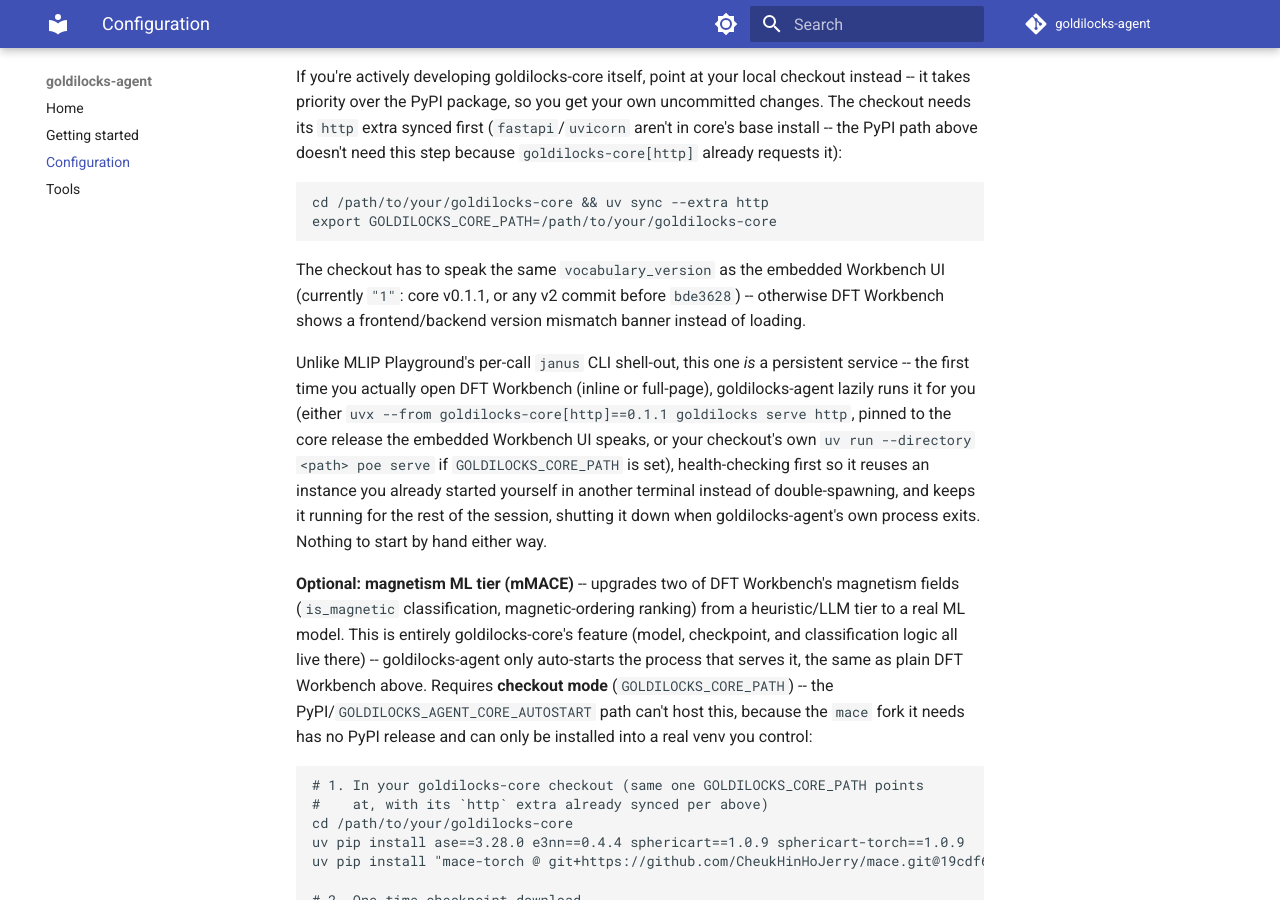
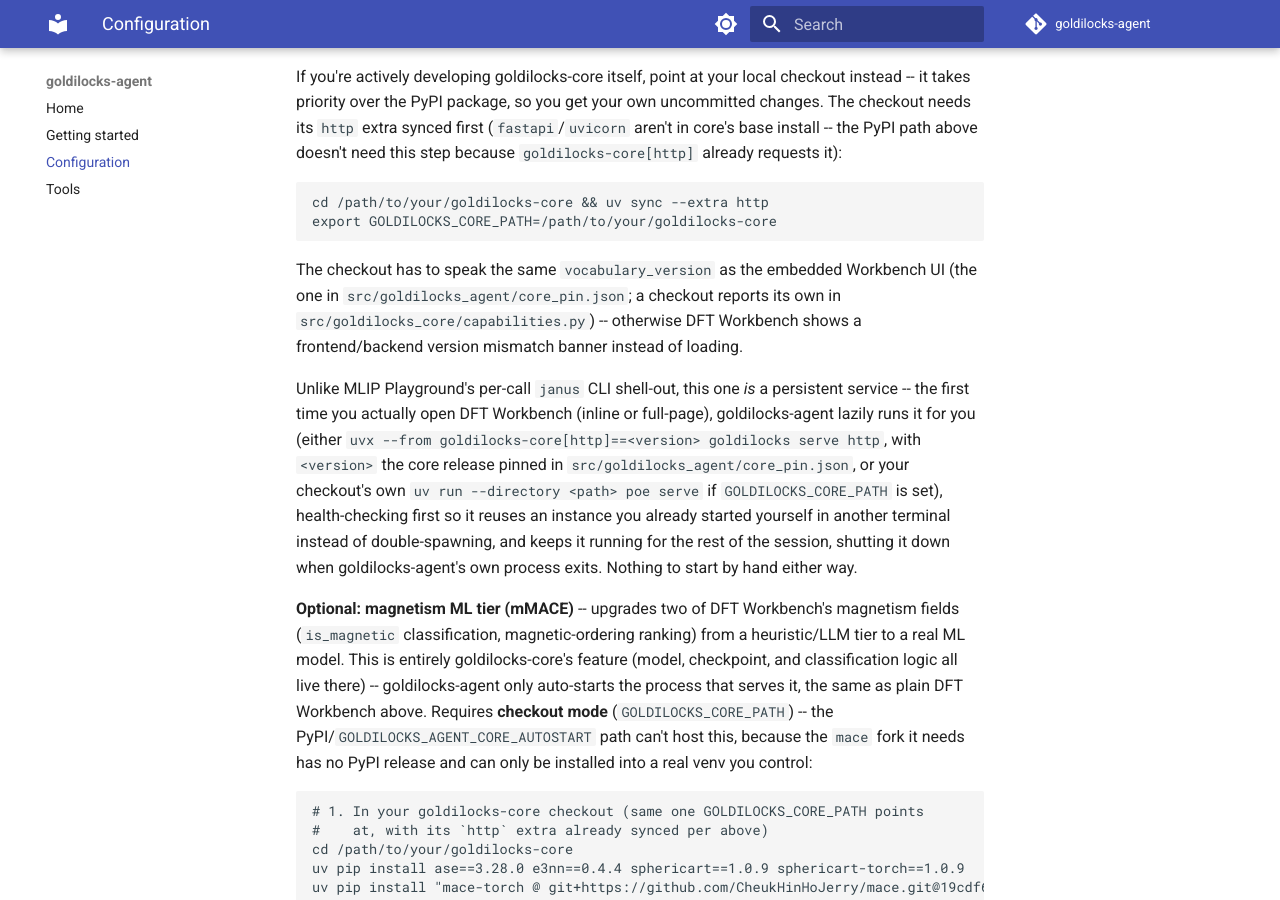
Before and after one commit to stfc/goldilocks-agent, an MkDocs documentation site: the page built from docs/configuration.md, in a window 1280 px wide and 900 px high, scrolled down 1019 px. Built offline with MkDocs 1.6.1 and Material for MkDocs 9.7.7, drawn with Linux system fonts in a browser that asks for light colours; comment, search, counter and statistics services are not loaded.

Commit message:
Pin goldilocks-core in one file and check every pin site against it
The core version lived in three unconnected places: the Dockerfile's
`git clone --branch v0.1.1`, PyPI mode's requirement, and the vendored
goldilocks-workbench tarball. The tarball only works against a core that
speaks the same vocabulary_version, so a bump that misses one of them
breaks DFT Workbench in the browser while CI stays green.

- src/goldilocks_agent/core_pin.json records the release (repository,
  tag, commit, version, vocabulary_version) and the tarball (file name,
  sha256, source commit). core_server.CORE_PIN loads it as package data;
  PyPI mode's requirement is derived from it.
- The Dockerfile fetches the pinned commit and asserts HEAD matches it,
  and does so before copying the agent's own source, so editing src/ no
  longer refetches core.
- tests/test_core_pin.py checks the pin against the Dockerfile, PyPI mode,
  package.json, the lockfile, the tarball's sha256, the vocabulary
  constant compiled into the tarball, and that every route the tarball
  calls is proxied (prod and dev). It also asserts goldilocks-core is
  never a Python dependency, and ruff's TID251 now bans importing it.

````diff
--- a/docker-compose.yml
+++ b/docker-compose.yml
@@ -35,7 +35,7 @@ services:
       # MP_API_KEY:
       GOLDILOCKS_AGENT_MLIP_ENABLED: "1"
       # This image bakes in goldilocks-core's own *source* (Dockerfile,
-      # /opt/goldilocks-core, pinned to a real release tag) as the default
+      # /opt/goldilocks-core, at the release in core_pin.json) as the default
       # DFT Workbench backend -- checkout mode, not the PyPI/uvx autostart
       # path, since that's the only mode the magnetism ML tier below can
       # ever use (no addressable, persistent venv to install its fork
--- a/docs/configuration.md
+++ b/docs/configuration.md
@@ -59,15 +59,17 @@ export GOLDILOCKS_CORE_PATH=/path/to/your/goldilocks-core
 ```
 
 The checkout has to speak the same `vocabulary_version` as the embedded
-Workbench UI (currently `"1"`: core v0.1.1, or any v2 commit before
-`bde3628`) -- otherwise DFT Workbench shows a frontend/backend version
-mismatch banner instead of loading.
+Workbench UI (the one in `src/goldilocks_agent/core_pin.json`; a checkout
+reports its own in `src/goldilocks_core/capabilities.py`) -- otherwise
+DFT Workbench shows a frontend/backend version mismatch banner instead
+of loading.
 
 Unlike MLIP Playground's per-call `janus` CLI shell-out, this one *is* a
 persistent service -- the first time you actually open DFT Workbench
 (inline or full-page), goldilocks-agent lazily runs it for you (either
-`uvx --from goldilocks-core[http]==0.1.1 goldilocks serve http`,
-pinned to the core release the embedded Workbench UI speaks, or your
+`uvx --from goldilocks-core[http]==<version> goldilocks serve http`,
+with `<version>` the core release pinned in
+`src/goldilocks_agent/core_pin.json`, or your
 checkout's own `uv run --directory <path> poe serve` if
 `GOLDILOCKS_CORE_PATH` is set), health-checking first so it reuses an
 instance you already started yourself in another terminal instead of
````
Also changed, not shown: README.md (+13 -10 lines), pyproject.toml (+10 -0 lines), 5 other files.
